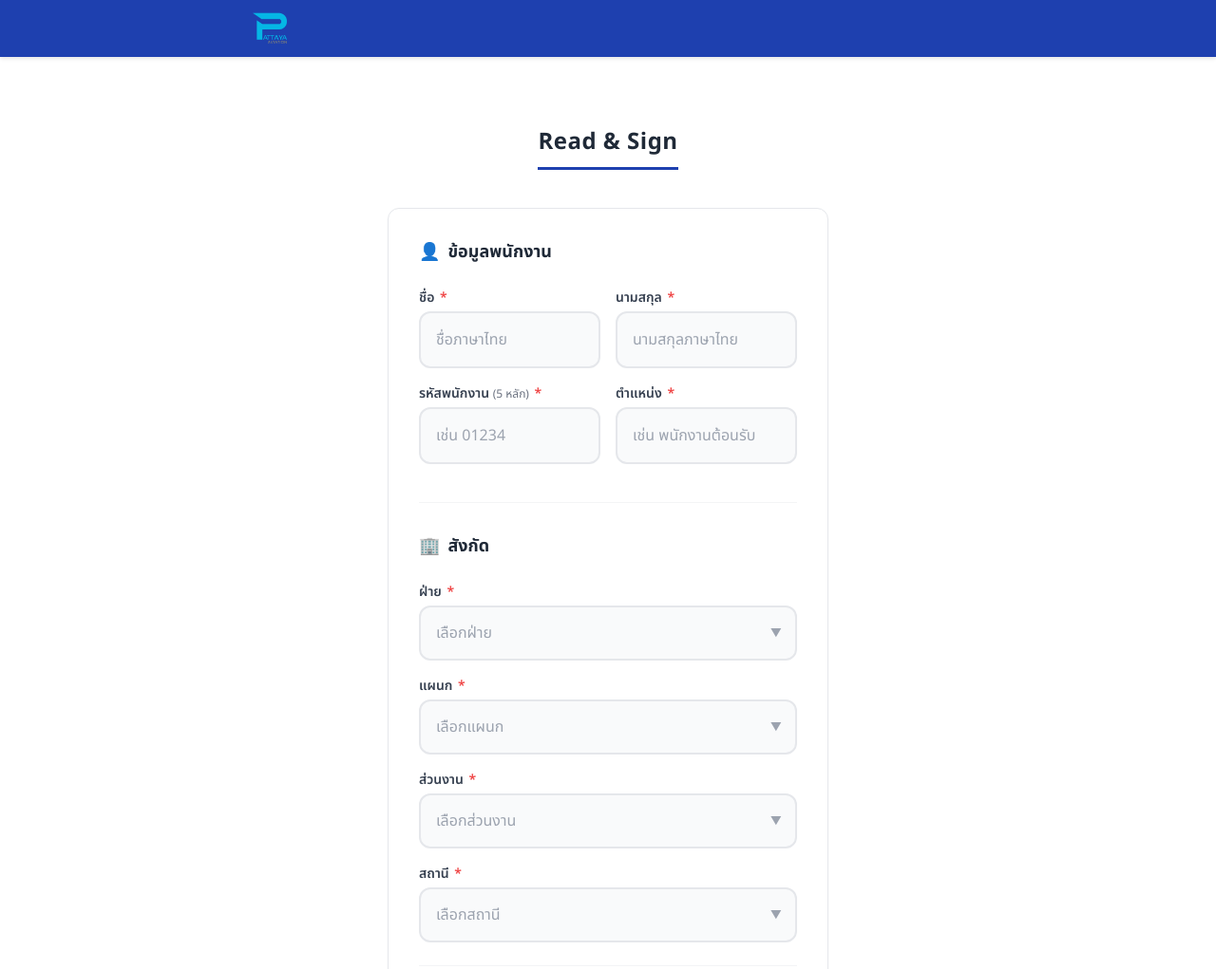
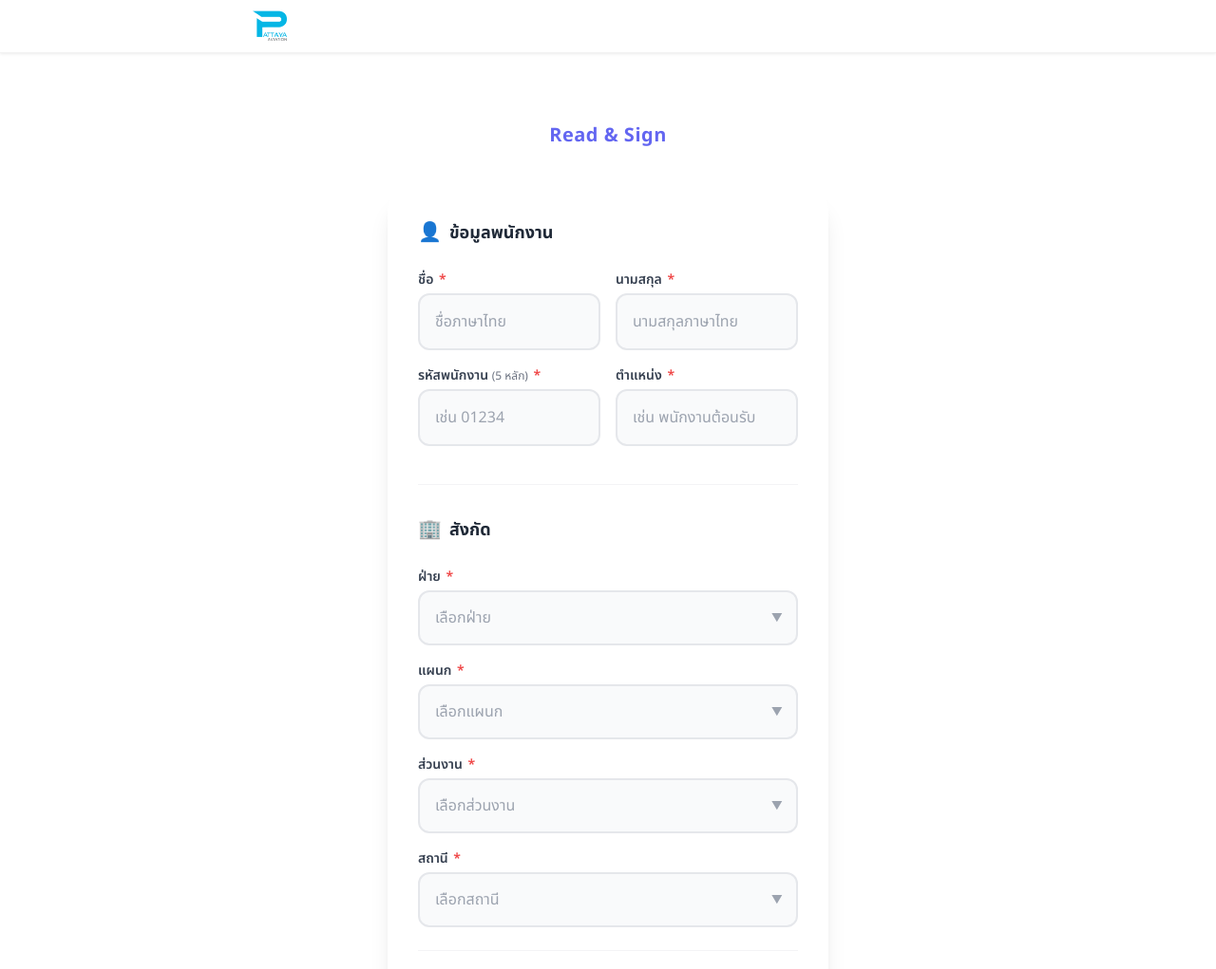
Before and after one commit to pattaya-aviation/rns, a plain HTML site: page index.html in a window 1280 px wide. Shown: the top 1021 px of the page at 95% size. Drawn offline with Linux system fonts and the light colour scheme.

Commit message:
Update style.css

```diff
--- a/style.css
+++ b/style.css
@@ -5,12 +5,12 @@
 
 /* CSS Variables */
 :root {
-  /* Colors - Professional Corporate */
-  --primary: #1e40af;
-  --primary-dark: #1e3a8a;
-  --primary-light: #3b82f6;
-  --secondary: #1e3a8a;
-  --accent: #0369a1;
+  /* Colors */
+  --primary: #6366f1;
+  --primary-dark: #4f46e5;
+  --primary-light: #818cf8;
+  --secondary: #8b5cf6;
+  --accent: #06b6d4;
 
   --success: #10b981;
   --success-bg: #d1fae5;
@@ -119,9 +119,12 @@ body {
   top: 0;
   left: 0;
   right: 0;
-  height: 60px;
-  background: var(--primary);
-  box-shadow: 0 2px 4px rgba(0, 0, 0, 0.1);
+  height: 56px;
+  background: rgba(255, 255, 255, 0.85);
+  backdrop-filter: blur(20px);
+  -webkit-backdrop-filter: blur(20px);
+  box-shadow: 0 1px 3px rgba(0, 0, 0, 0.08);
+  border-bottom: 1px solid rgba(0, 0, 0, 0.05);
   z-index: 100;
 }
 
@@ -153,13 +156,11 @@ body {
 }
 
 .header-title {
-  font-size: var(--font-size-2xl);
+  font-size: var(--font-size-xl);
   font-weight: 700;
-  color: var(--gray-800);
+  color: var(--primary);
   margin: 0;
   letter-spacing: 0.5px;
-  padding-bottom: var(--spacing-sm);
-  border-bottom: 3px solid var(--primary);
 }
 
 .logo-img {
@@ -206,10 +207,9 @@ body {
 .form-card {
   flex: 1;
   background: var(--white);
-  border-radius: var(--radius-lg);
+  border-radius: var(--radius-2xl);
   padding: var(--spacing-lg);
-  border: 1px solid var(--gray-200);
-  box-shadow: none;
+  box-shadow: var(--shadow-xl);
 }
 
 /* Form Sections */
@@ -232,8 +232,7 @@ body {
 }
 
 .section-icon {
-  font-size: var(--font-size-lg);
-  color: var(--primary);
+  font-size: var(--font-size-xl);
 }
 
 .section-header h2 {
@@ -540,13 +539,13 @@ select:invalid {
   font-weight: 700;
   font-family: inherit;
   color: var(--white);
-  background: var(--primary);
+  background: linear-gradient(135deg, var(--primary) 0%, var(--secondary) 100%);
   border: none;
-  border-radius: var(--radius-md);
+  border-radius: var(--radius-xl);
   cursor: pointer;
   overflow: hidden;
   transition: all var(--transition-base);
-  box-shadow: 0 2px 4px rgba(0, 0, 0, 0.2);
+  box-shadow: 0 4px 15px rgba(99, 102, 241, 0.4);
 }
 
 .btn-submit:not(:disabled):hover {
```
